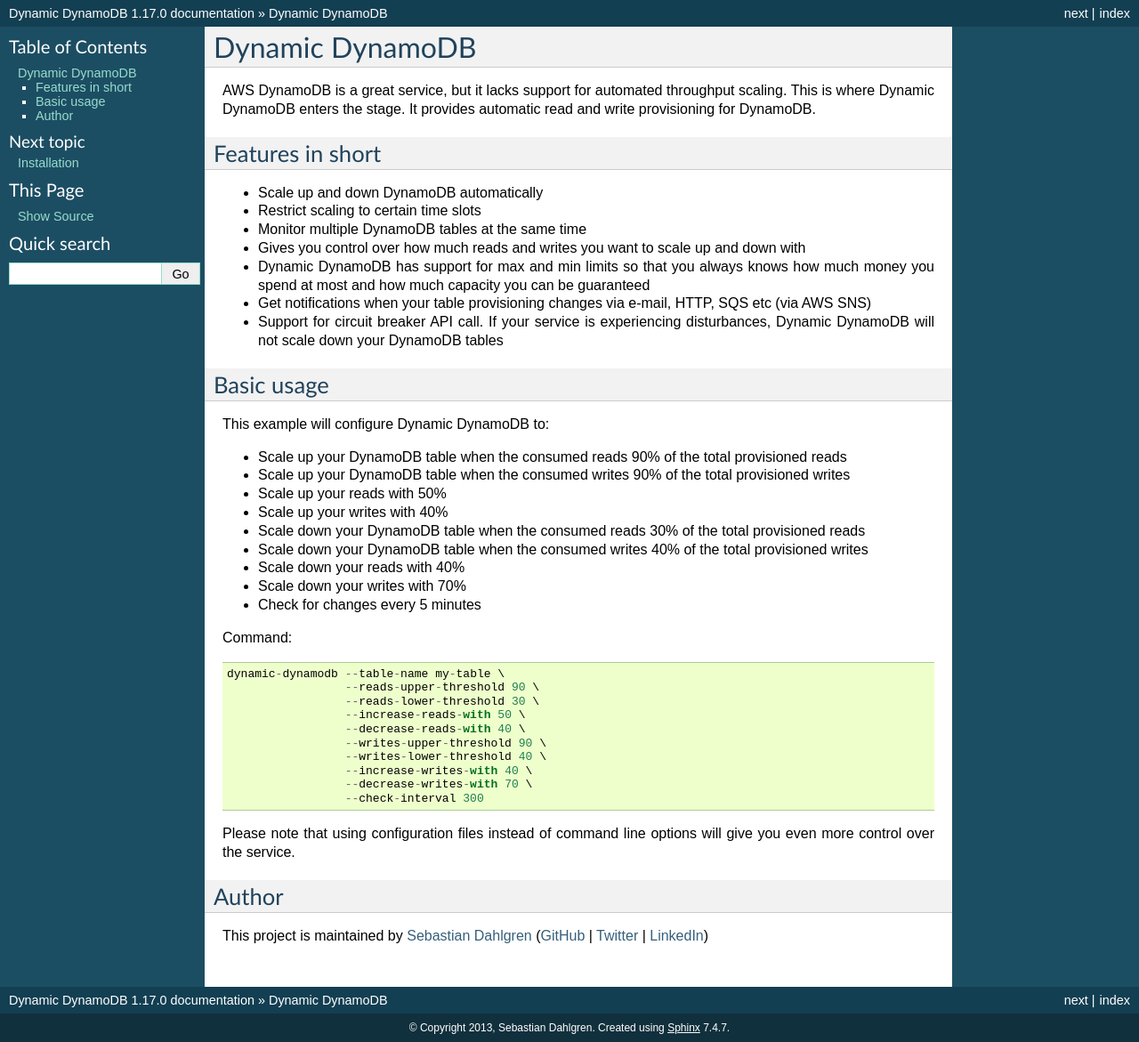
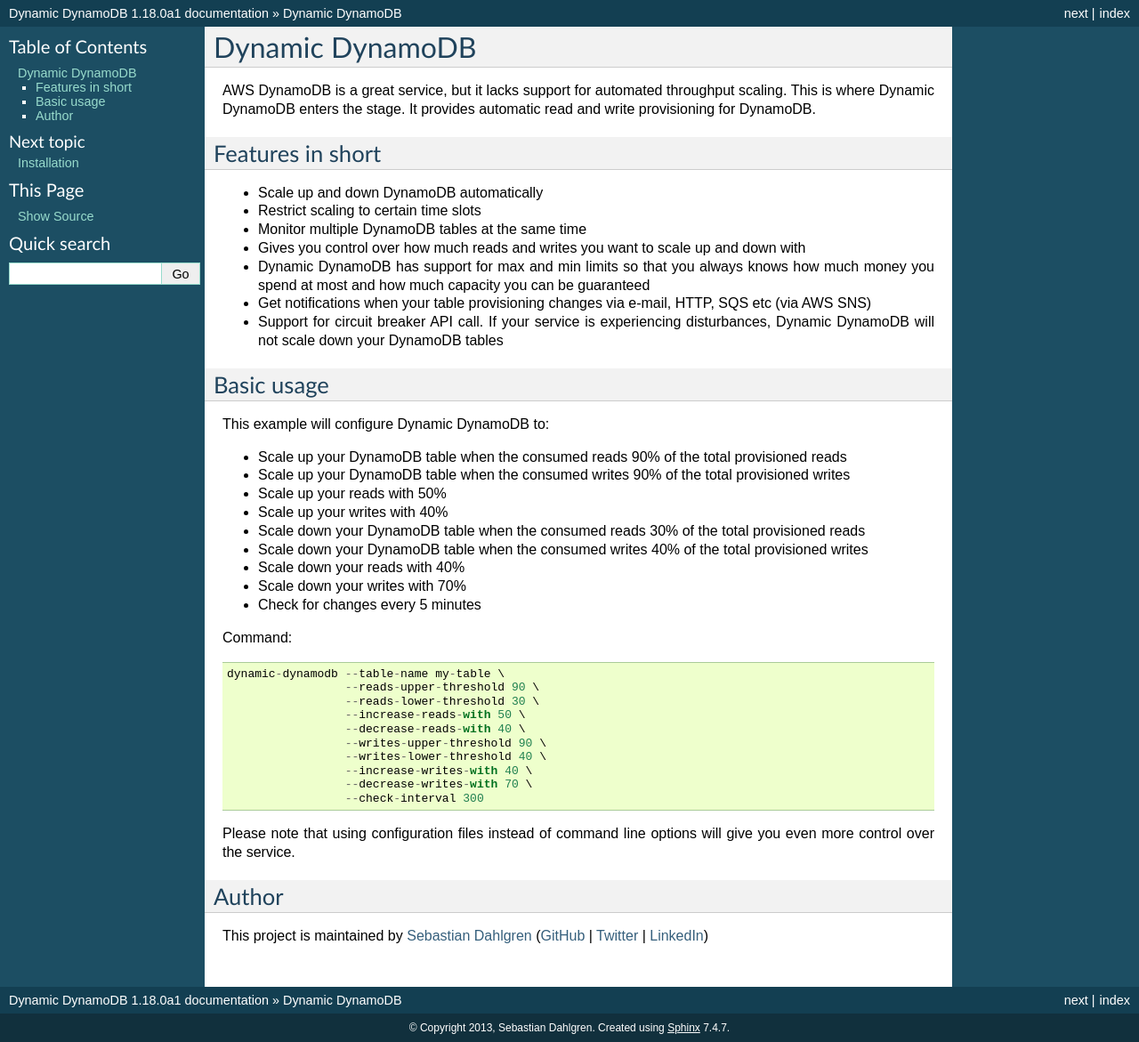
Before and after one commit to sebdah/dynamic-dynamodb, a Sphinx documentation site: the page built from docs/index.rst, in a window 1280 px wide. Shown: the whole page at 89% size. Built offline with Sphinx 7.4.7, drawn with Linux system fonts in a browser that asks for light colours.

Commit message:
Bumped version to 1.18.0a1

```diff
--- a/docs/conf.py
+++ b/docs/conf.py
@@ -51,9 +51,9 @@
 # built documents.
 #
 # The short X.Y version.
-version = '1.16'
+version = '1.18'
 # The full version, including alpha/beta/rc tags.
-release = '1.17.0'
+release = '1.18.0a1'
 
 # The language for content autogenerated by Sphinx. Refer to documentation
 # for a list of supported languages.
```
Also changed, not shown: 1 other file.
